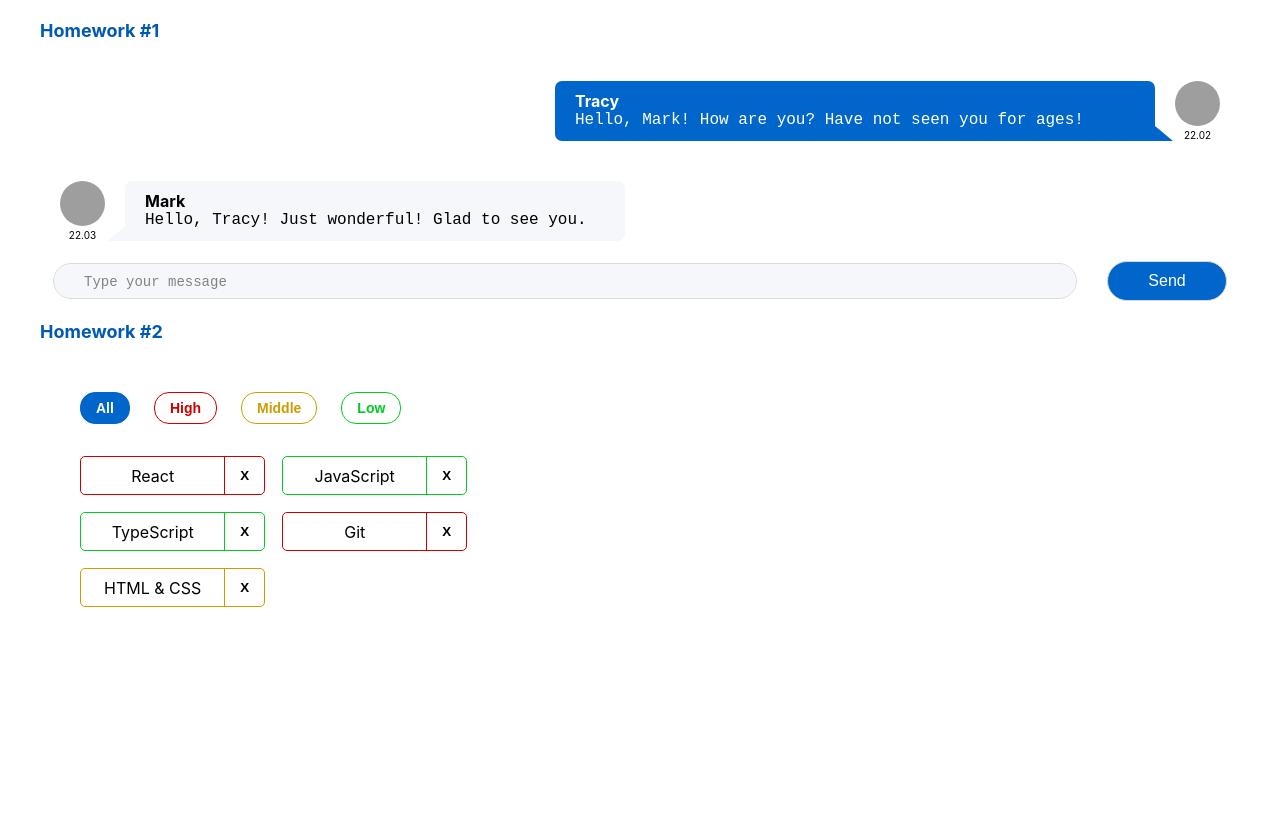
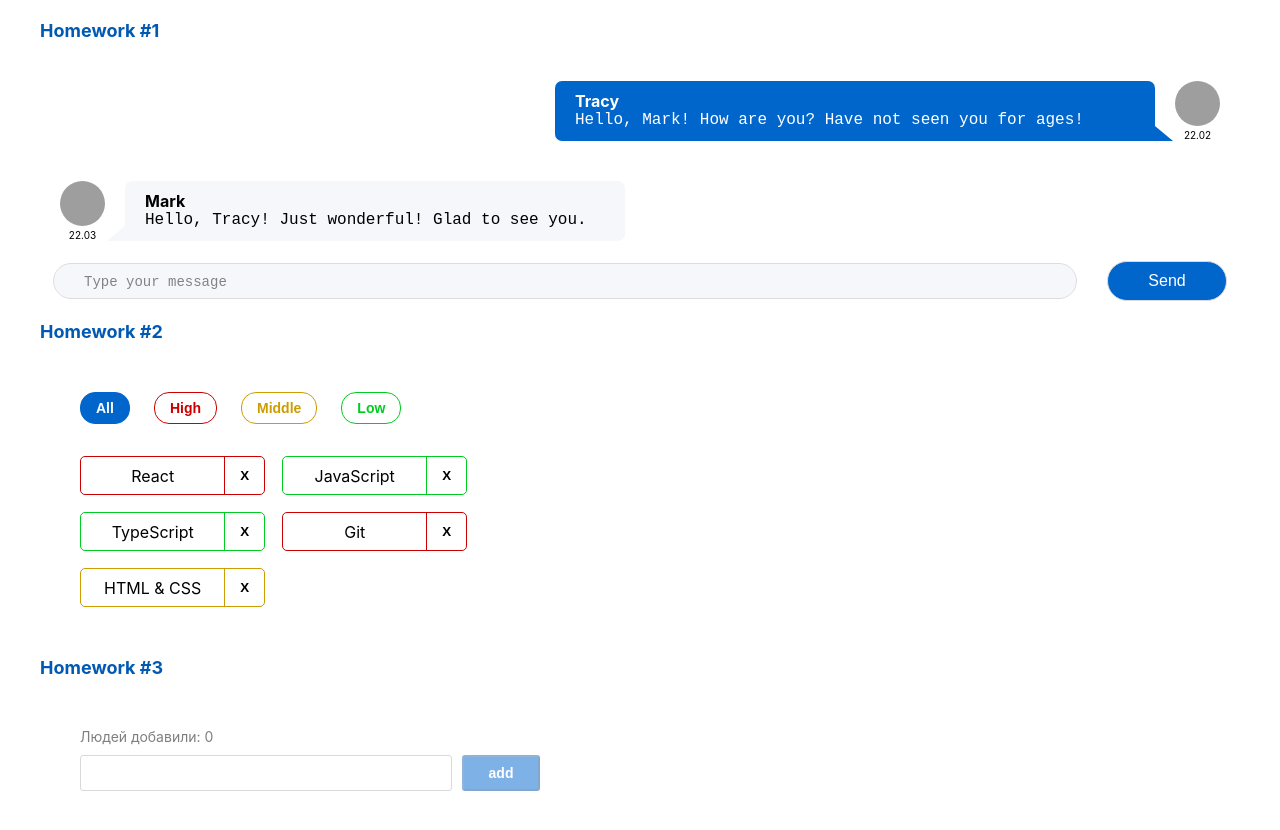
Before and after one commit to irina-snezan/hws2, a React (Create React App) app: page / in a window 1280 px wide. Shown: the top 830 px of the page. Before the commit the page ends 800 px from the top, so only its background shows below. Built offline with nearby package versions, Linux system fonts and the light colour scheme; grey boxes are pictures that could not be loaded.

Commit message:
Add solution HW3

```diff
--- a/src/s1-main/App.tsx
+++ b/src/s1-main/App.tsx
@@ -2,13 +2,14 @@
 import s from './App.module.css'
 import HW1 from '../s2-homeworks/hw01/HW1'
 import HW2 from '../s2-homeworks/hw02/HW2';
+import HW3 from '../s2-homeworks/hw03/HW3';
 
 function App() {
     return (
         <div className={s.App}>
             <HW1/>
             <HW2/>
-            {/*<HW3/>*/}
+            <HW3/>
             {/*<HW4/>*/}
 
             {/*при выполнении дз 5 и более - закомментировать здесь дз 1-4, так как они есть внутри дз 5*/}
--- a/src/s2-homeworks/hw03/Greeting.module.css
+++ b/src/s2-homeworks/hw03/Greeting.module.css
@@ -1,35 +1,78 @@
+.hw {
+
+}
+
 .greetingForm {
+    margin: 50px 80px;
 }
 
 .inputAndButtonContainer {
+    display: flex;
+    gap: 10px;
+    margin: 10px 0;
 }
 
 .error {
+    color: #CC0000;
+    height: 24px;
+    padding-top: 7px;
+}
+
+.inputAndButtonContainer input {
+    width: 372px;
+    height: 36px;
+    border: 1px solid #D9D9D9;
+    border-radius: 3px;
 }
 
 .input {
+    padding-left: 5px;
+    border: 1px solid #D1D1D1;
+    outline: none;
 }
 
 .input:focus {
+    outline: none;
+    border: 1px solid lightskyblue;
 }
 
 .errorInput {
+    outline: none;
+    border: 1px solid #CC0000;
 }
 
 .button {
+    width: 78px;
+    height: 36px;
+    color: #FFFFFF;
+    font-size: 14px;
+    font-weight: bold;
+    background-color: #0066CC;
+    border-radius: 3px;
+    cursor: pointer;
+    outline: none;
+
 }
 
 .button:focus {
+    outline: none;
 }
 
 .button:active {
+    outline: none;
 }
 
 .button:disabled {
+    outline: none;
+    opacity: 50%;
 }
 
 .text {
+    font-size: 14px;
+    color: #000000;
+    opacity: 50%;
 }
 
 .greeting {
+    font-size: 14px;
 }
--- a/src/s2-homeworks/hw03/Greeting.tsx
+++ b/src/s2-homeworks/hw03/Greeting.tsx
@@ -1,15 +1,15 @@
-import React, {ChangeEvent, KeyboardEvent} from 'react'
+import React, {ChangeEvent, FocusEvent, KeyboardEvent} from 'react'
 import s from './Greeting.module.css'
 
 type GreetingPropsType = {
-    name: any // need to fix any
-    setNameCallback: any // need to fix any
-    addUser: any // need to fix any
-    onBlur: any // need to fix any
-    onEnter: any // need to fix any
-    error: any // need to fix any
-    totalUsers: any // need to fix any
-    lastUserName?: any // need to fix any
+    name: string
+    setNameCallback: (e: ChangeEvent<HTMLInputElement>) => void
+    addUser: () => void
+    onBlur: (e: FocusEvent<HTMLInputElement>) => void
+    onEnter: (e: KeyboardEvent<HTMLInputElement>) => void
+    error: string
+    totalUsers: number
+    lastUserName?: string
 }
 
 // презентационная компонента (для верстальщика)
@@ -25,7 +25,7 @@
         lastUserName,
     } // деструктуризация пропсов
 ) => {
-    const inputClass = s.errorInput // need to fix with (?:)
+    const inputClass = error ? s.errorInput : s.input;
 
     return (
         <div id={'hw3-form'} className={s.greetingForm}>
--- a/src/s2-homeworks/hw03/GreetingContainer.tsx
+++ b/src/s2-homeworks/hw03/GreetingContainer.tsx
@@ -1,20 +1,38 @@
-import React, { ChangeEvent, KeyboardEvent, useState } from 'react'
+import React, {ChangeEvent, KeyboardEvent, useState} from 'react'
 import Greeting from './Greeting'
-import { UserType } from './HW3'
+import {UserType} from './HW3'
 
 type GreetingContainerPropsType = {
-    users: any // need to fix any
-    addUserCallback: any // need to fix any
+    users: UserType[]
+    addUserCallback: (name: string) => void
 }
 
-export const pureAddUser = (name: any, setError: any, setName: any, addUserCallback: any) => {
+export const pureAddUser = (name: string, setError: any, setName: any, addUserCallback: (name: string) => void) => {
+    if (name.trim() === '') {
+        setError('Mistake! Enter a name!')
+    } else {
+        addUserCallback(name)
+        setName('')
+        setError('')
+    }
     // если имя пустое - показать ошибку, иначе - добавить юзера и очистить инпут
 }
 
-export const pureOnBlur = (name: any, setError: any) => { // если имя пустое - показать ошибку
+export const pureOnBlur = (name: string, setError: (s: string) => void) => {
+    if (name.trim() === '') {
+        setError('Mistake! Enter a name!')
+    } else {
+        setError('')
+    }
+    // если имя пустое - показать ошибку
 }
 
-export const pureOnEnter = (e: any, addUser: any) => { // если нажата кнопка Enter - добавить
+export const pureOnEnter = (e: KeyboardEvent<HTMLInputElement>, addUser: ()=> void) => {
+    if(e.key==='Enter'){
+        addUser()
+    }
+
+    // если нажата кнопка Enter - добавить
 }
 
 // более простой и понятный для новичков
@@ -22,32 +40,31 @@
 
 // более современный и удобный для про :)
 const GreetingContainer: React.FC<GreetingContainerPropsType> = ({
-    users,
-    addUserCallback,
-}) => {
+                                                                     users,
+                                                                     addUserCallback,
+                                                                 }) => {
     // деструктуризация пропсов
-    const [name, setName] = useState<any>('') // need to fix any
-    const [error, setError] = useState<any>('') // need to fix any
+    const [name, setName] = useState<string>('')
+    const [error, setError] = useState<string>('')
 
-    const setNameCallback = (e: any) => { // need to fix any
-        setName('some name') // need to fix
-
+    const setNameCallback = (e: ChangeEvent<HTMLInputElement>) => { // need to fix any
+        setName(e.currentTarget.value) //
         error && setError('')
     }
     const addUser = () => {
-        pureAddUser(name, setError, setName, addUserCallback)
+       pureAddUser(name, setError, setName, addUserCallback)
     }
 
     const onBlur = () => {
         pureOnBlur(name, setError)
     }
 
-    const onEnter = (e: any) => {
+    const onEnter = (e: KeyboardEvent<HTMLInputElement>) => {
         pureOnEnter(e, addUser)
     }
 
-    const totalUsers = 0 // need to fix
-    const lastUserName = 'some name' // need to fix
+    const totalUsers = users.length;
+    const lastUserName = users.length ? users[users.length-1].name : '';
 
     return (
         <Greeting
--- a/src/s2-homeworks/hw03/HW3.tsx
+++ b/src/s2-homeworks/hw03/HW3.tsx
@@ -19,20 +19,22 @@
 
 // types
 export type UserType = {
-    _id: any // need to fix any
-    name: any // need to fix any
+    _id: string
+    name: string
 }
 
-export const pureAddUserCallback = (name: any, setUsers: any, users: any) => { // need to fix any
-    const user = { // need to fix
+export const pureAddUserCallback = (name: string, setUsers: any, users: any) => { // need to fix any
+    const user = {
+        _id: v1(),
+        name: name
     }
     setUsers([...users, user])
 }
 
 const HW3 = () => {
-    const [users, setUsers] = useState<any>([]) // need to fix any
+    const [users, setUsers] = useState<UserType[]>([])
 
-    const addUserCallback = (name: any) => { // need to fix any
+    const addUserCallback = (name: string) => { // need to fix any
         pureAddUserCallback(name, setUsers, users)
     }
 
```
Also changed, not shown: 1 other file (tests, documents, lock files or other folders).
